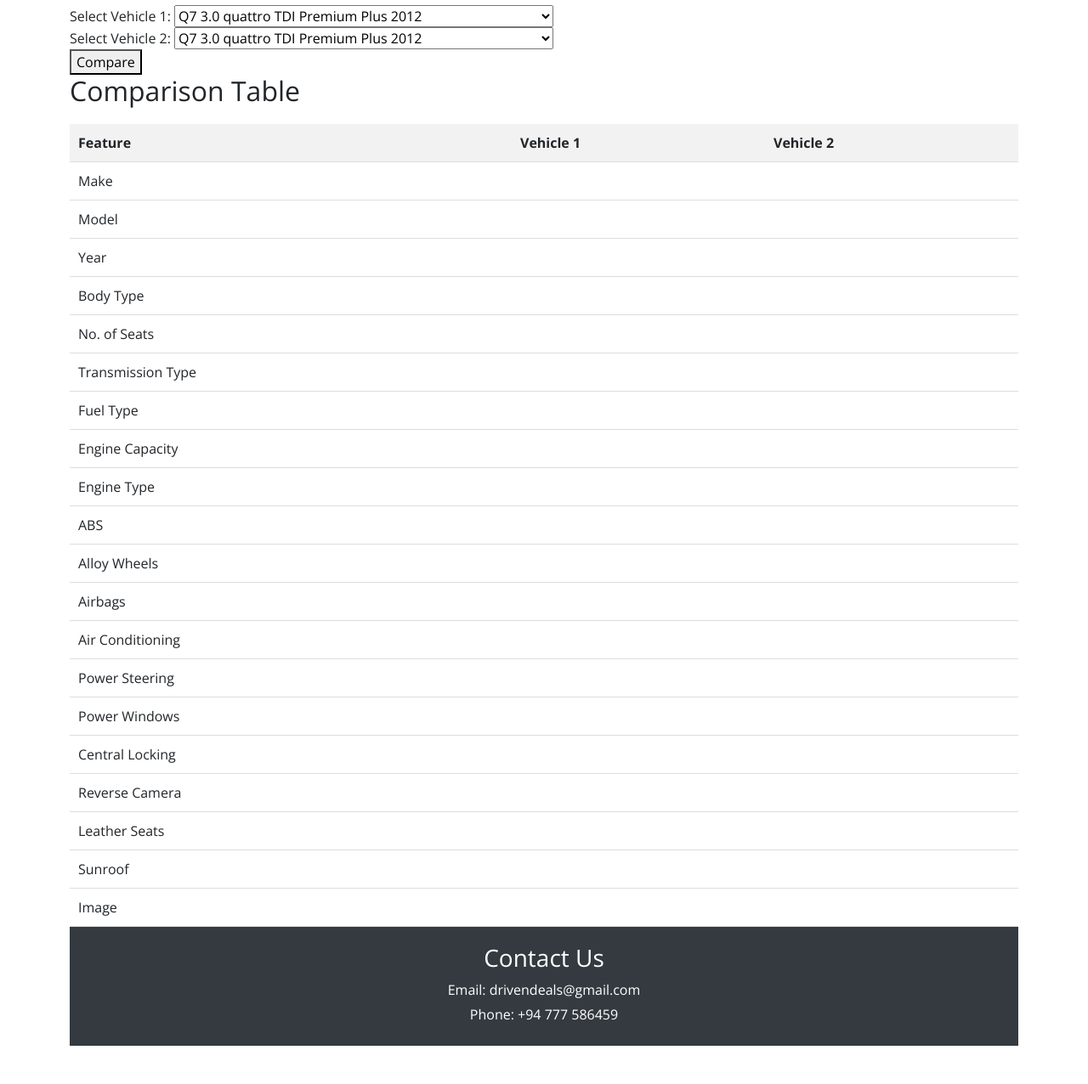
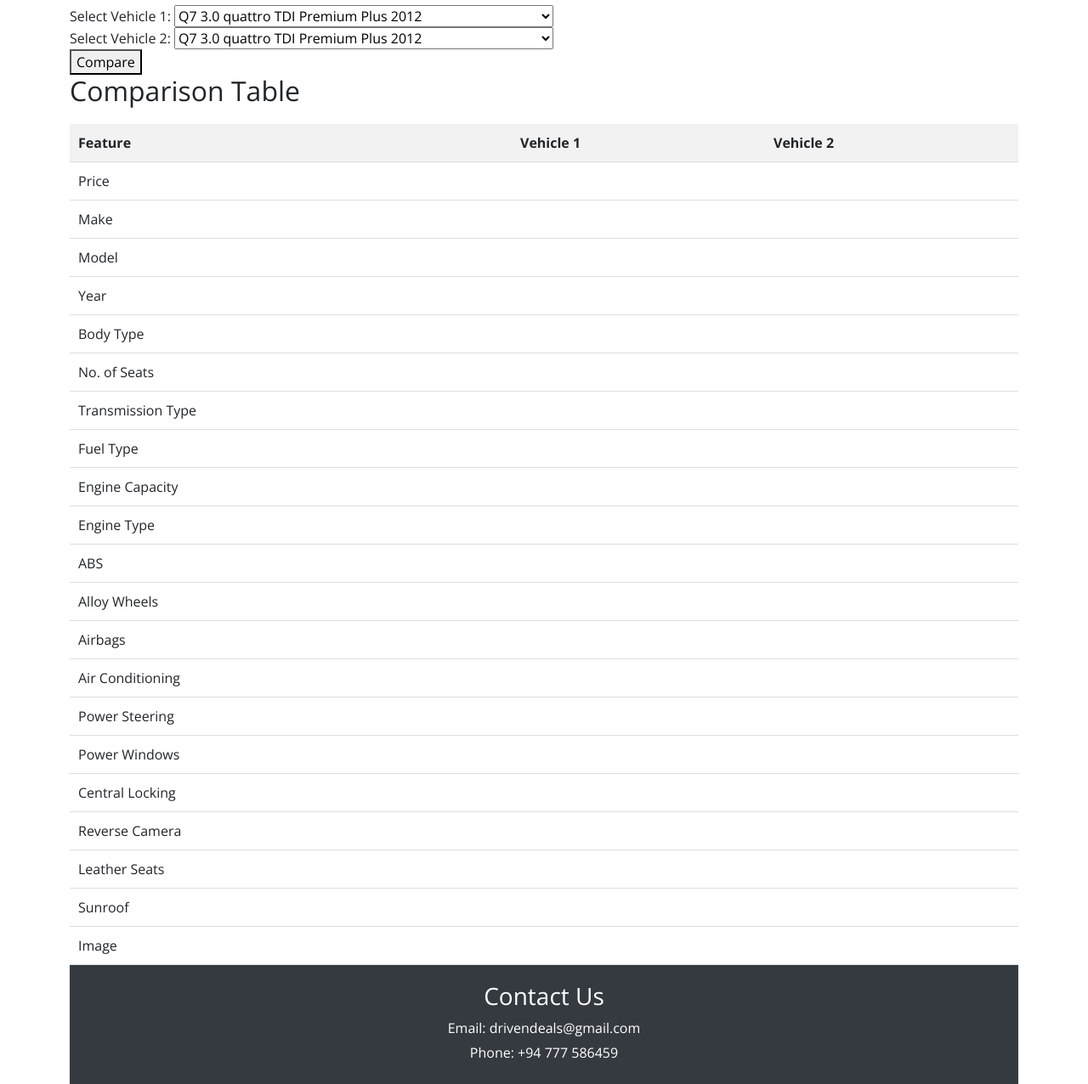
Before and after one commit to vinuvii/DrivenDeals, a Django app: page /compare/ in a window 1280 px wide. Shown: the part 188-1464 px from the top of the page at 85% size. Before the commit the page ends 1419 px from the top, so only its background shows below. Run offline with Django 5.2, Linux system fonts and the light colour scheme; data comes from the database, SQL or seed files in the repository; some libraries are stand-ins or nearby versions.

Commit message:
Added price to compare.html

```diff
--- a/vehicles/templates/vehicles/compare.html
+++ b/vehicles/templates/vehicles/compare.html
@@ -71,6 +71,11 @@
                 </tr>
             </thead>
             <tbody>
+                 <tr>
+                    <td>Price</td>
+                    <td id="vehicle1Price"></td>
+                    <td id="vehicle2Price"></td>
+                </tr>
                 <tr>
                     <td>Make</td>
                     <td id="vehicle1Make"></td>
@@ -194,6 +199,9 @@
                 const vehicle2 = await response2.json();
 
                 // Populate Comparison Table
+                document.getElementById('vehicle1Price').textContent = `$${vehicle1.price}`;
+                document.getElementById('vehicle2Price').textContent = `$${vehicle2.price}`;
+
                 document.getElementById('vehicle1Make').textContent = vehicle1.make;
                 document.getElementById('vehicle2Make').textContent = vehicle2.make;
 
```
